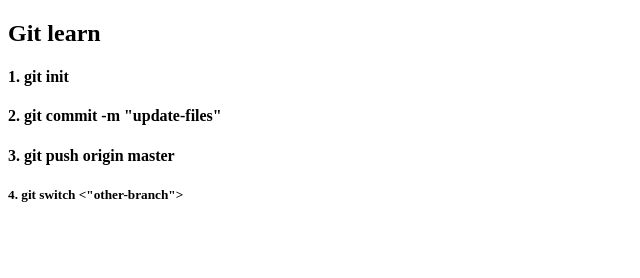
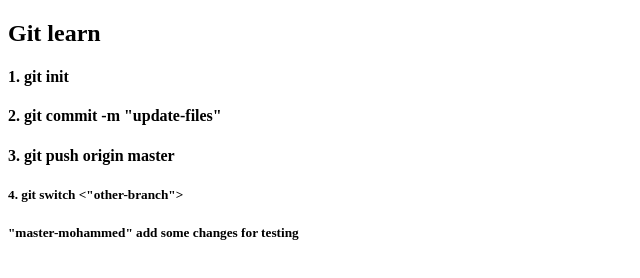
Before and after one commit to Mohammed22668/gitLlearn, a plain HTML site: page index.html in a window 1280 px wide. Shown: the whole page, without its empty margins (0-640 px from the left). Drawn offline with Linux system fonts and the light colour scheme.

Commit message:
master-mohammed:some changes for testing merge with master

```diff
--- a/index.html
+++ b/index.html
@@ -15,6 +15,6 @@
 
     <h5>4. git switch <"other-branch"></h5>
 
-
+    <h5>"master-mohammed" add some changes for testing</h5>
 </body>
 </html>
```
Also changed, not shown: 1 other file.
